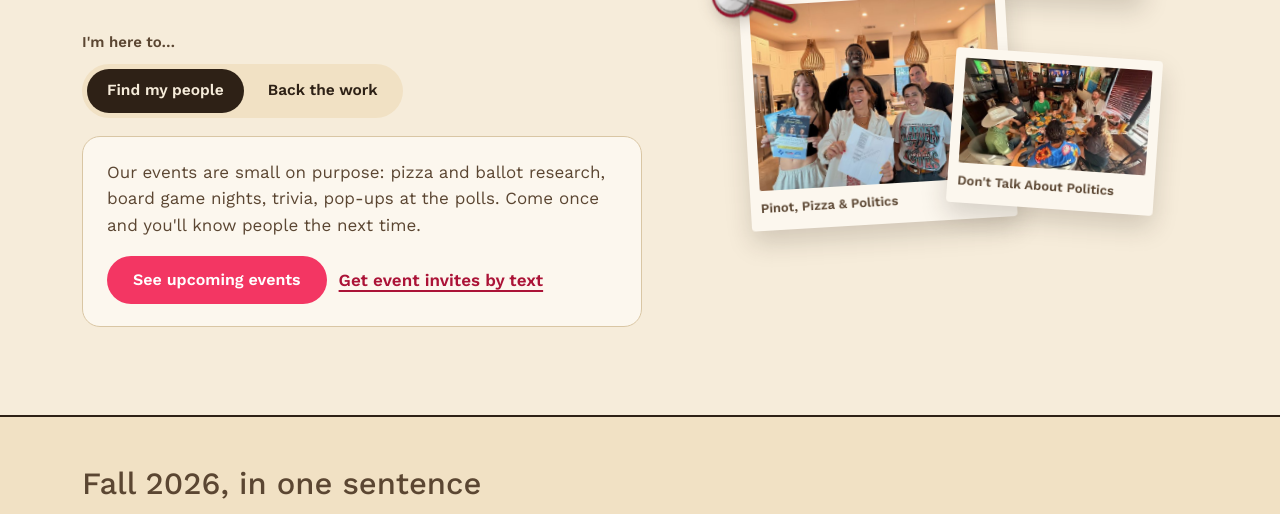
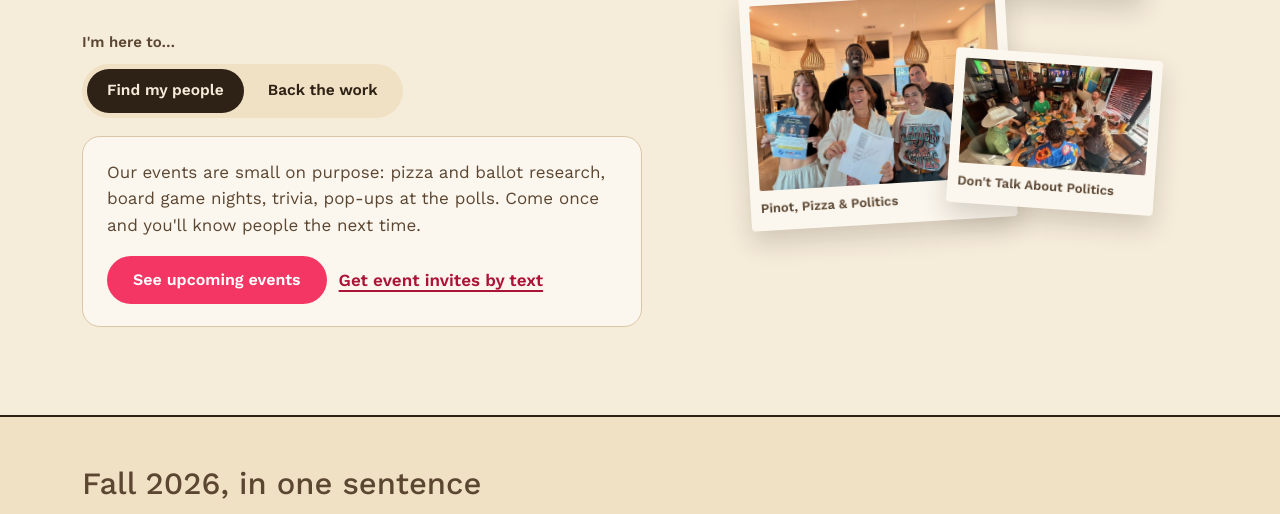
Before and after one commit to sophforpresident/texas-voter-project, a website: page home-v2.html in a window 1280 px wide. Shown: the part 586-1100 px from the top of the page. Drawn offline with nearby package versions, Linux system fonts and the light colour scheme.

Commit message:
Redesign draft: drop pizza cutter sticker from homepage
Co-Authored-By: Claude Opus 5.5 <noreply@anthropic.com>
Claude-Session: https://claude.ai/code/session_01K2q8QrEGQc1qSvFLF2LmFX

```diff
--- a/home-v2.html
+++ b/home-v2.html
@@ -308,7 +308,7 @@ body::before { content: ""; position: fixed; inset: 0 0 auto; height: env(safe-a
 
       <div class="board" aria-label="Photos from TVP events">
         <figure class="pin pin-a"><span class="tape" aria-hidden="true"></span><img src="tvp-photo-voter-fest-booth.jpg" alt="Five friends in Your Vote Is Sexy shirts at the Voter Fest photo booth" width="734" height="455"><figcaption>Voter Fest, Central Machine Works</figcaption></figure>
-        <figure class="pin pin-b"><img src="tvp-photo-pinot-pizza-politics.jpg" alt="Friends holding sample ballots at a Pinot, Pizza and Politics night" width="700" height="525"><figcaption>Pinot, Pizza &amp; Politics</figcaption><img class="sticker" src="tvp-sticker-pizzacutter.png" alt="" width="300" height="303"></figure>
+        <figure class="pin pin-b"><img src="tvp-photo-pinot-pizza-politics.jpg" alt="Friends holding sample ballots at a Pinot, Pizza and Politics night" width="700" height="525"><figcaption>Pinot, Pizza &amp; Politics</figcaption></figure>
         <figure class="pin pin-c"><img src="tvp-photo-dtap.jpg" alt="A table of people playing a board game at Don't Talk About Politics" width="640" height="360"><figcaption>Don't Talk About Politics</figcaption></figure>
         <span class="stamp" aria-hidden="true">Free &amp;<br>nonpartisan</span>
       </div>
```
